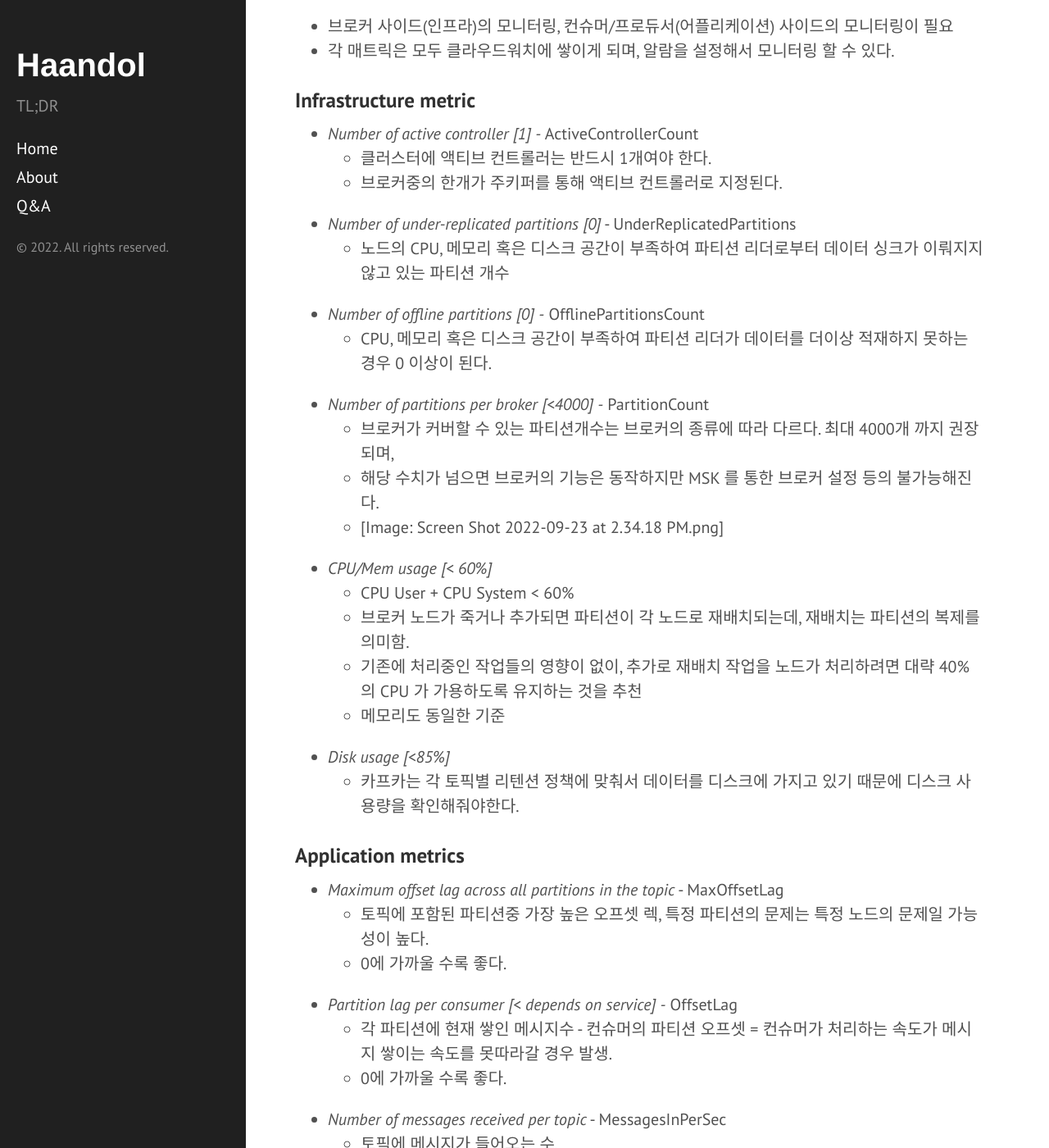
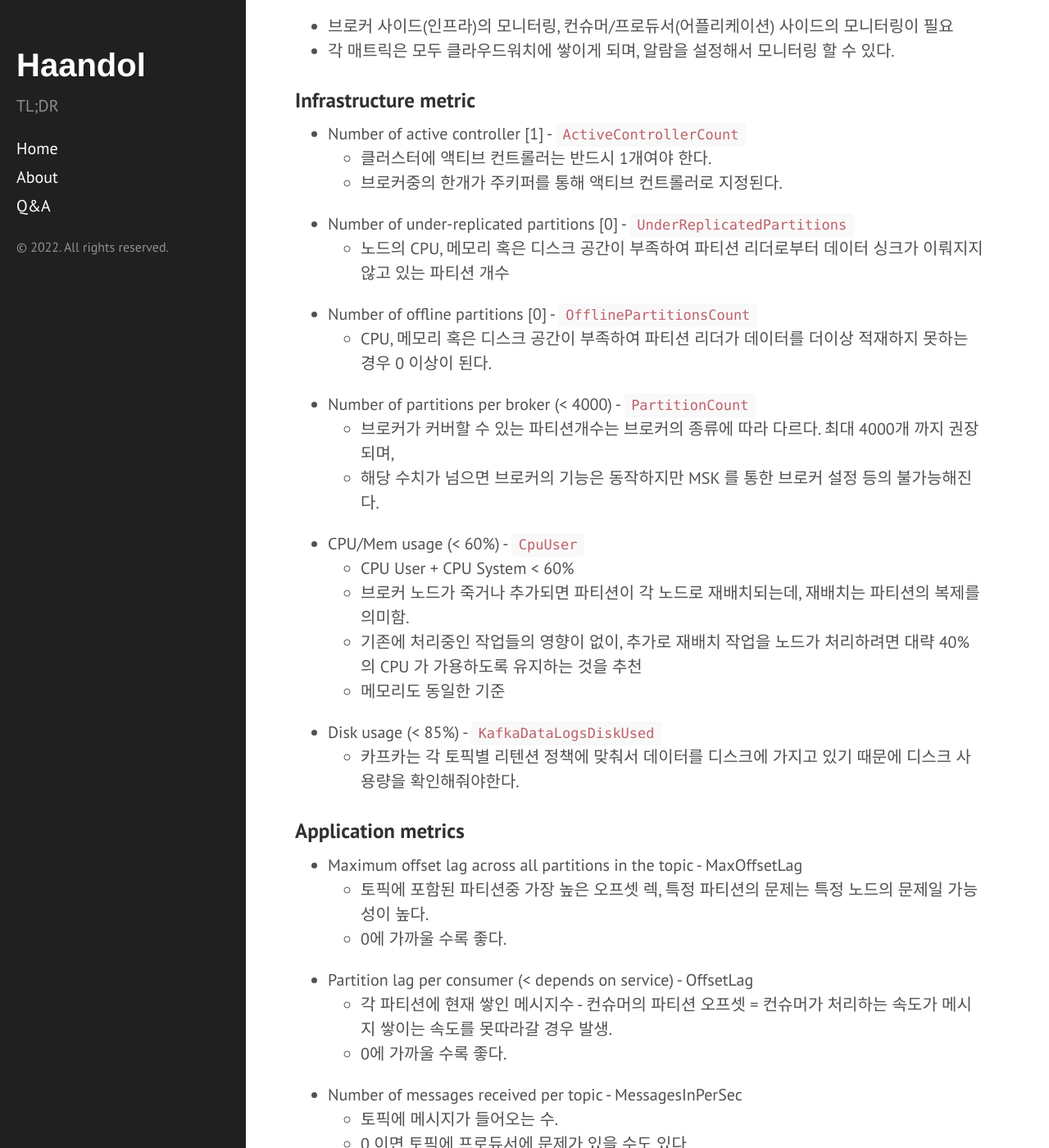
Before and after one commit to haandol/haandol.github.com, a Jekyll site: the page built from _posts/2022-09-24-metrics-for-monitoring-kafka.md, in a window 1280 px wide and 1400 px high, scrolled down 1139 px. Shown: the whole window at 82% size. Built offline with Jekyll 4.4.1, drawn with Linux system fonts in a browser that asks for light colours; comment, search, counter and statistics services are not loaded.

Commit message:
update md

```diff
--- a/_posts/2022-09-24-metrics-for-monitoring-kafka.md
+++ b/_posts/2022-09-24-metrics-for-monitoring-kafka.md
@@ -41,34 +41,33 @@ https://www.youtube.com/watch?v=R6OKibnXpBs
 
 ### Infrastructure metric
 
-- _Number of active controller [1] -_ ActiveControllerCount
+- Number of active controller [1] - `ActiveControllerCount`
   - 클러스터에 액티브 컨트롤러는 반드시 1개여야 한다.
   - 브로커중의 한개가 주키퍼를 통해 액티브 컨트롤러로 지정된다.
-- _Number of under-replicated partitions [0]_ - UnderReplicatedPartitions
+- Number of under-replicated partitions [0] - `UnderReplicatedPartitions`
   - 노드의 CPU, 메모리 혹은 디스크 공간이 부족하여 파티션 리더로부터 데이터 싱크가 이뤄지지 않고 있는 파티션 개수
-- _Number of offline partitions [0] -_ OfflinePartitionsCount
+- Number of offline partitions [0] - `OfflinePartitionsCount`
   - CPU, 메모리 혹은 디스크 공간이 부족하여 파티션 리더가 데이터를 더이상 적재하지 못하는 경우 0 이상이 된다.
-- _Number of partitions per broker [<4000] -_ PartitionCount
+- Number of partitions per broker (< 4000) - `PartitionCount`
   - 브로커가 커버할 수 있는 파티션개수는 브로커의 종류에 따라 다르다. 최대 4000개 까지 권장되며,
   - 해당 수치가 넘으면 브로커의 기능은 동작하지만 MSK 를 통한 브로커 설정 등의 불가능해진다.
-  - [Image: Screen Shot 2022-09-23 at 2.34.18 PM.png]
-- _CPU/Mem usage [< 60%]_
+- CPU/Mem usage (< 60%) - `CpuUser`
   - CPU User + CPU System < 60%
   - 브로커 노드가 죽거나 추가되면 파티션이 각 노드로 재배치되는데, 재배치는 파티션의 복제를 의미함.
   - 기존에 처리중인 작업들의 영향이 없이, 추가로 재배치 작업을 노드가 처리하려면 대략 40% 의 CPU 가 가용하도록 유지하는 것을 추천
   - 메모리도 동일한 기준
-- _Disk usage [<85%]_
+- Disk usage (< 85%) - `KafkaDataLogsDiskUsed`
   - 카프카는 각 토픽별 리텐션 정책에 맞춰서 데이터를 디스크에 가지고 있기 때문에 디스크 사용량을 확인해줘야한다.
 
 ### Application metrics
 
-- _Maximum offset lag across all partitions in the topic_ - MaxOffsetLag
+- Maximum offset lag across all partitions in the topic - MaxOffsetLag
   - 토픽에 포함된 파티션중 가장 높은 오프셋 렉, 특정 파티션의 문제는 특정 노드의 문제일 가능성이 높다.
   - 0에 가까울 수록 좋다.
-- _Partition lag per consumer [< depends on service] -_ OffsetLag
+- Partition lag per consumer (< depends on service) - OffsetLag
   - 각 파티션에 현재 쌓인 메시지수 - 컨슈머의 파티션 오프셋 = 컨슈머가 처리하는 속도가 메시지 쌓이는 속도를 못따라갈 경우 발생.
   - 0에 가까울 수록 좋다.
-- _Number of messages received per topic_ - MessagesInPerSec
+- Number of messages received per topic - MessagesInPerSec
   - 토픽에 메시지가 들어오는 수.
   - 0 이면 토픽에 프로듀서에 문제가 있을 수도 있다.
 
```
